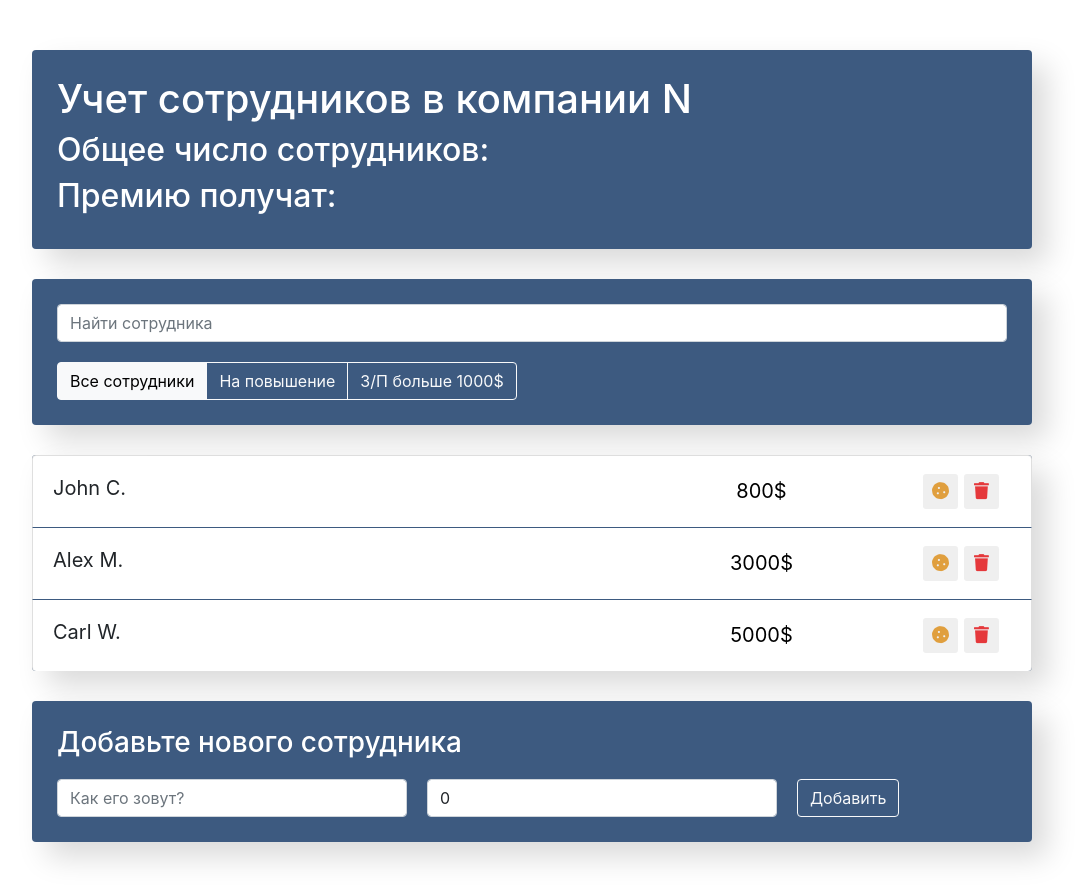
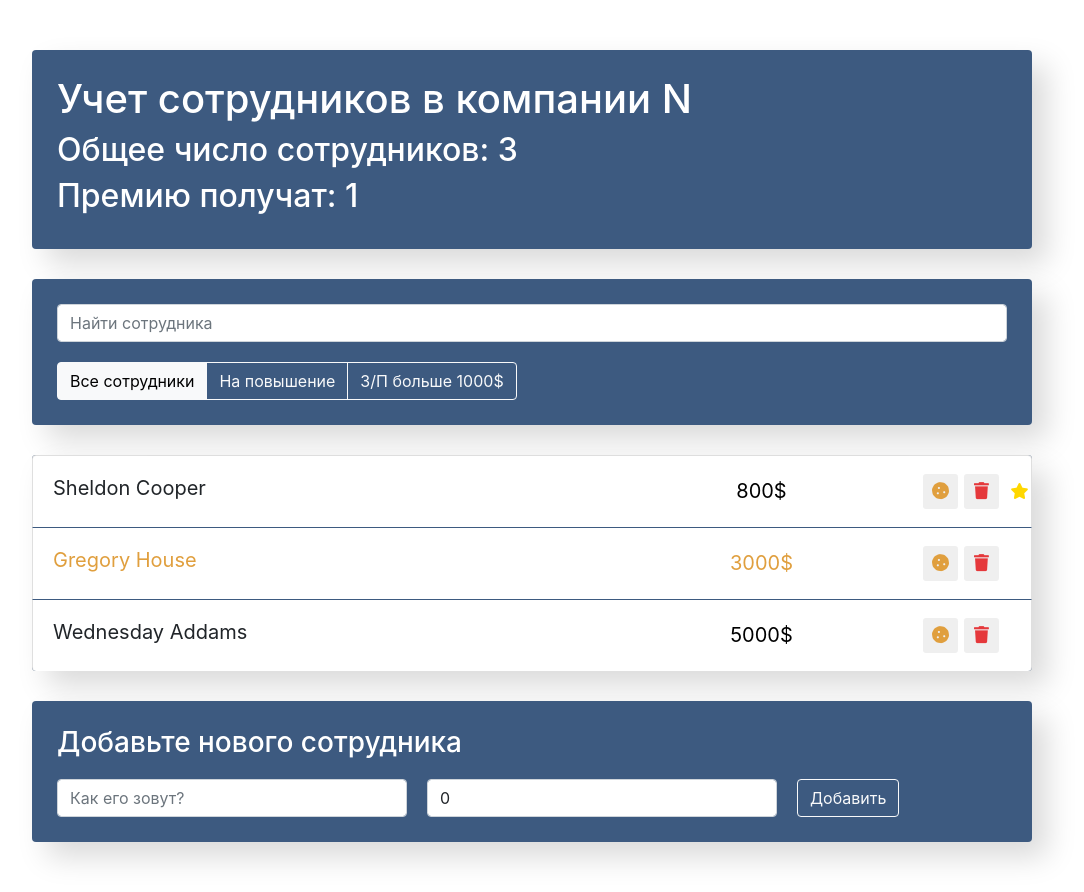
Before and after one commit to holus-bolus/employees-salary, a React app: page / in a window 1280 px wide. Shown: the whole page, without its empty margins (108-1192 px from the left). Built offline with nearby package versions, Linux system fonts and the light colour scheme.

Commit message:
Added data attributes

```diff
--- a/src/components/app-info/app-info.js
+++ b/src/components/app-info/app-info.js
@@ -1,11 +1,11 @@
 import "./app-info.css";
 
-const AppInfo = () => {
+const AppInfo = ({ increased, employees }) => {
   return (
     <div className="app-info">
       <h1>Учет сотрудников в компании N</h1>
-      <h2>Общее число сотрудников:</h2>
-      <h2>Премию получат:</h2>
+      <h2>Общее число сотрудников: {employees}</h2>
+      <h2>Премию получат: {increased}</h2>
     </div>
   );
 };
--- a/src/components/app/app.js
+++ b/src/components/app/app.js
@@ -14,12 +14,46 @@ class App extends Component {
     super(props);
     this.state = {
       data: [
-        { name: "John C.", salary: 800, increase: false, id: 1 },
-        { name: "Alex M.", salary: 3000, increase: true, id: 2 },
-        { name: "Carl W.", salary: 5000, increase: false, id: 3 },
+        {
+          name: "Sheldon Cooper",
+          salary: 800,
+          increase: false,
+          rise: true,
+          id: 1,
+        },
+        {
+          name: "Gregory House",
+          salary: 3000,
+          increase: true,
+          rise: false,
+          id: 2,
+        },
+        {
+          name: "Wednesday Addams",
+          salary: 5000,
+          increase: false,
+          rise: false,
+          id: 3,
+        },
       ],
     };
+    this.maxId = 4;
   }
+  addItem = (name, salary) => {
+    const newItem = {
+      name,
+      salary,
+      rise: false,
+      increase: false,
+      id: this.maxId++,
+    };
+    this.setState(({ data }) => {
+      const newArr = [...data, newItem];
+      return {
+        data: newArr,
+      };
+    });
+  };
 
   deleteItem = (id) => {
     this.setState(({ data }) => {
@@ -33,17 +67,51 @@ class App extends Component {
       };
     });
   };
+
+  onToggleProp = (id, prop) => {
+    // this.setState(({ data }) => {
+    //   const index = data.findIndex((elem) => elem.id === id);
+    //   const old = data[index];
+    //   const newItem = { ...old, increase: !old.increase };
+    //   const newArr = [
+    //     ...data.slice(0, index),
+    //     newItem,
+    //     ...data.slice(index + 1),
+    //   ];
+    //   return {
+    //     data: newArr,
+    //   };
+    //
+    // });
+    this.setState(({ data }) => ({
+      data: data.map((item) => {
+        if (item.id === id) {
+          return {
+            ...item,
+            [prop]: !item[prop],
+          };
+        }
+        return item;
+      }),
+    }));
+  };
+
   render() {
+    const employees = this.state.data.length;
+    const increased = this.state.data.filter((item) => item.increase).length;
     return (
       <div className="app">
-        <AppInfo />
+        <AppInfo employees={employees} increased={increased} />
 
         <div className="search-panel">
           <SearchPanel />
           <AppFilter />
         </div>
-
-        <EmployeesList data={this.state.data} onDelete={this.deleteItem} />
+        <EmployeesList
+          data={this.state.data}
+          onDelete={this.deleteItem}
+          onToggleProp={this.onToggleProp}
+        />
         <EmployeesAddForm />
       </div>
     );
--- a/src/components/employees-list-item/employees-list-item.js
+++ b/src/components/employees-list-item/employees-list-item.js
@@ -1,31 +1,7 @@
-import { Component } from "react";
-
 import "./employees-list-item.css";
 
-class EmployeesListItem extends Component {
-  constructor(props) {
-    super(props);
-    this.state = {
-      increase: false,
-      rise: false,
-    };
-  }
-
-  onIncrease = () => {
-    this.setState(({ increase }) => ({
-      increase: !increase,
-    }));
-  };
-
-  onRise = () => {
-    this.setState(({ rise }) => ({
-      rise: !rise,
-    }));
-  };
-
-  render() {
-    const { name, salary, onDelete } = this.props;
-    const { increase, rise } = this.state;
+function EmployeesListItem(props) {
+  const { name, salary, onDelete, onToggleProp, increase, rise } = props;
 
   let classNames = "list-group-item d-flex justify-content-between";
   if (increase) {
@@ -37,7 +13,11 @@ class EmployeesListItem extends Component {
 
   return (
     <li className={classNames}>
-        <span className="list-group-item-label" onClick={this.onRise}>
+      <span
+        className="list-group-item-label"
+        onClick={onToggleProp}
+        data-toggle="rise"
+      >
         {name}
       </span>
       <input
@@ -49,16 +29,13 @@ class EmployeesListItem extends Component {
         <button
           type="button"
           className="btn-cookie btn-sm "
-            onClick={this.onIncrease}
+          onClick={onToggleProp}
+          data-toggle="increase"
         >
           <i className="fas fa-cookie"></i>
         </button>
 
-          <button
-            type="button"
-            className="btn-trash btn-sm "
-            onClick={onDelete}
-          >
+        <button type="button" className="btn-trash btn-sm " onClick={onDelete}>
           <i className="fas fa-trash"></i>
         </button>
         <i className="fas fa-star"></i>
@@ -66,6 +43,5 @@ class EmployeesListItem extends Component {
     </li>
   );
 }
-}
 
 export default EmployeesListItem;
--- a/src/components/employees-list/employees-list.js
+++ b/src/components/employees-list/employees-list.js
@@ -2,7 +2,7 @@ import EmployeesListItem from "../employees-list-item/employees-list-item";
 
 import "./employees-list.css";
 
-const EmployeesList = ({ data, onDelete }) => {
+const EmployeesList = ({ data, onDelete, onToggleProp }) => {
   const elements = data.map((item) => {
     const { id, ...itemProps } = item;
     return (
@@ -10,6 +10,9 @@ const EmployeesList = ({ data, onDelete }) => {
         key={id}
         {...itemProps}
         onDelete={() => onDelete(id)}
+        onToggleProp={(e) =>
+          onToggleProp(id, e.currentTarget.getAttribute("data-toggle"))
+        }
       />
     );
   });
```
Also changed, not shown: build/index.html. Lines whose indentation alone changed are shown as unchanged.
